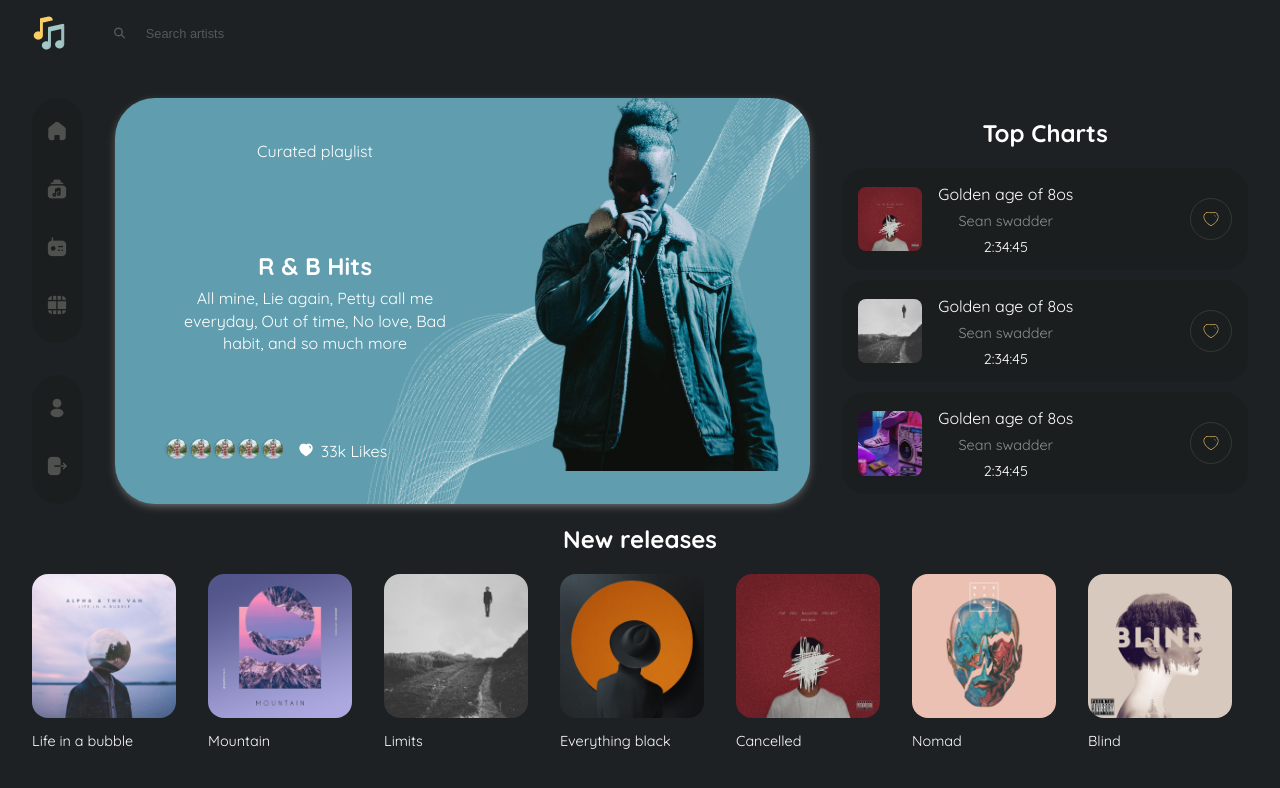
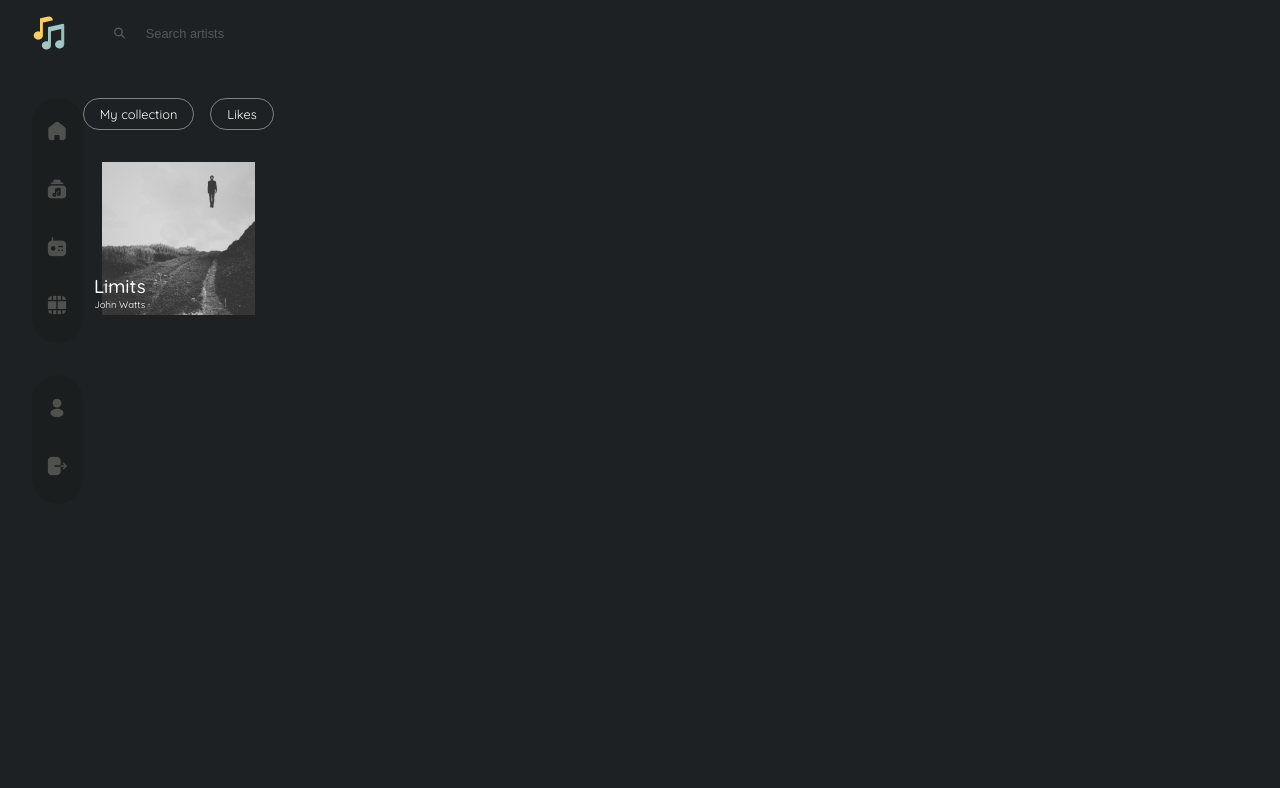
Before and after one commit to The-indigo/kaboom, a React (Create React App) app: page / in a window 1280 px wide. Shown: the top 788 px of the page. Built offline with nearby package versions, Linux system fonts and the light colour scheme.

Commit message:
collections page

```diff
--- a/src/components/Collections/Collections.css
+++ b/src/components/Collections/Collections.css
@@ -0,0 +1,40 @@
+.collections-sections {
+    display: flex;
+    gap: 1rem;
+    margin-bottom: 2rem;
+}
+
+.collections-button {
+    border: 1px solid grey;
+    /* display: flex;
+    justify-content: center; */
+    padding: .45rem 1rem;
+    /* align-items: center; */
+    border-radius: 5rem;
+}
+
+.collections-button p {
+    margin: 0;
+    font-size: .8rem;
+}
+
+
+.collections {
+    position: relative;
+}
+
+.collections-text {
+    position: absolute;
+    bottom: 0;
+    padding-left: .7rem;
+}
+
+.collections-text h1 {
+    margin-bottom: 0;
+    font-weight: 500;
+}
+
+.collections-text p {
+    margin-top: 0;
+    font-size: .6rem;
+}
--- a/src/components/Collections/Collections.js
+++ b/src/components/Collections/Collections.js
@@ -3,9 +3,27 @@ import "./Collections.css";
 
 const Collections = () => {
     return (
-        <>
+        <div>
+            <section className="collections-sections">
+                <div className="collections-button">
+                    <p>My collection</p>
+                </div>
+                 <div className="collections-button">
+                    <p>Likes</p>
+                </div>
+            </section>
 
-        </>
+            <section className="collections-image-section">
+                <div className="collections">
+                    <img src="images/fly.png" alt="flying album" />
+                    <div className="collections-text">
+       <h1>Limits</h1>
+                    <p>John Watts</p>
+                    </div>
+
+                </div>
+            </section>
+        </div>
     )
 }
 export default Collections
--- a/src/components/Home/Home.js
+++ b/src/components/Home/Home.js
@@ -7,7 +7,7 @@ import Mainpage from "../Mainpage/Mainpage";
 import Collections from "../Collections/Collections";
 
 const Home = () => {
-  const [page, setPage] = useState("home");
+  const [page, setPage] = useState("collections");
   const homeClick = () => {
     setPage("home")
   }
@@ -21,7 +21,7 @@ const Home = () => {
         <main className="main">
           <section className="nav-hero-section">
             <Nav homeClick={homeClick} collectionsClick={ collectionsClick} />
-        {page==="home" ?<Mainpage />:<Collections/> }
+        {page==="home" ?<Mainpage />: <Collections/> }
           </section>
 {page==="home" ?        <section>
             <h1>New releases</h1>
```
